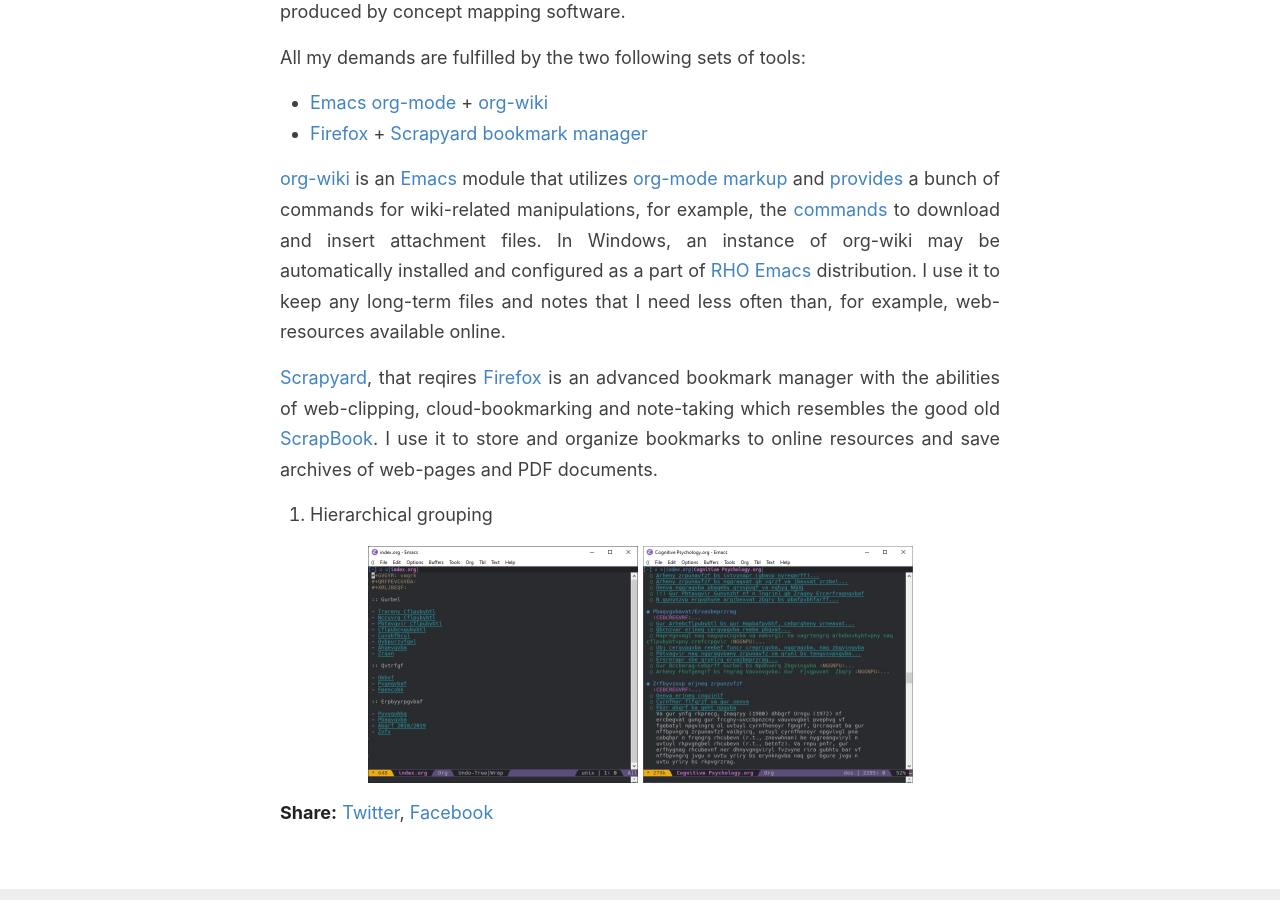
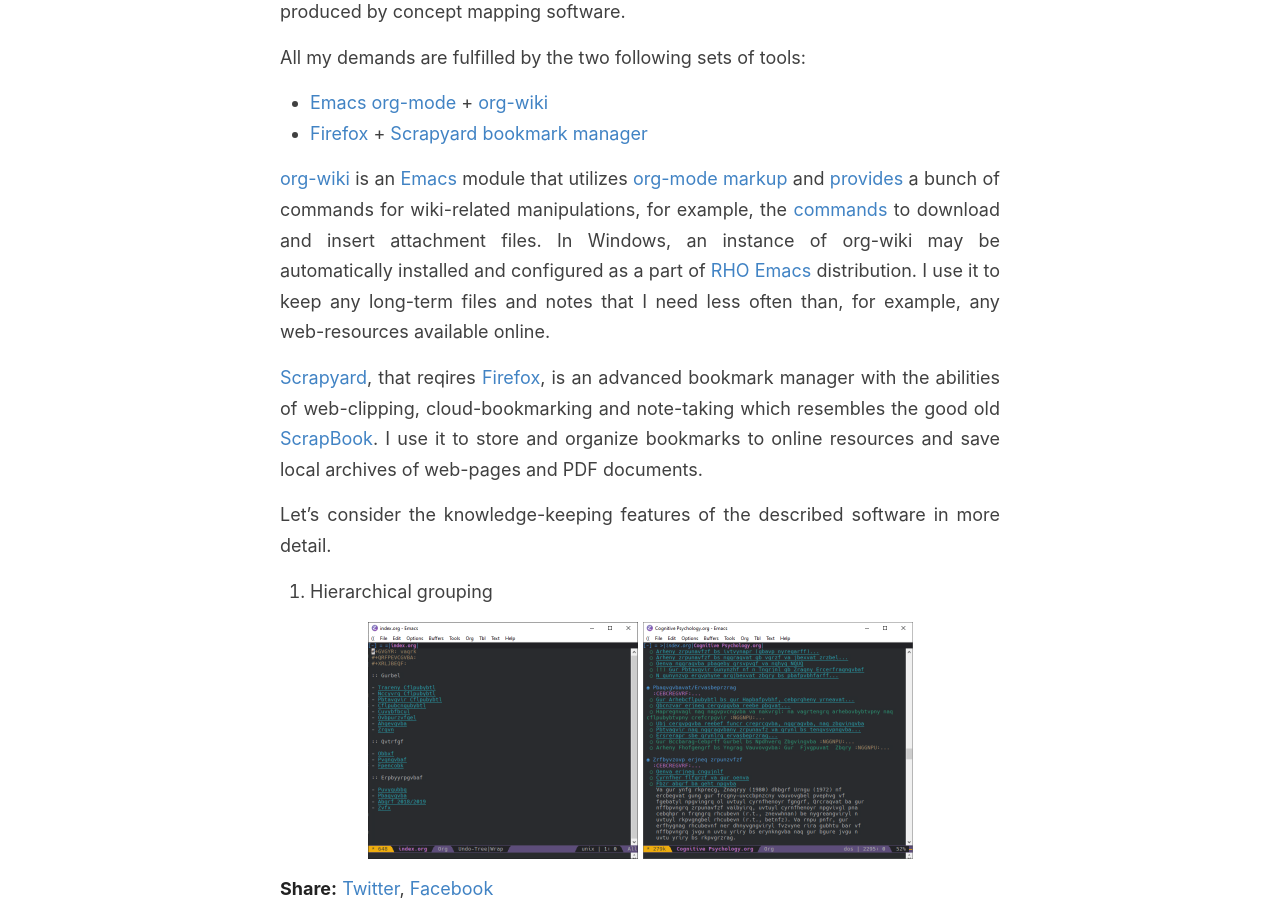
Before and after one commit to GChristensen/posts, a Jekyll site: the page built from _posts/2020-03-25-creating-personal-knowledge-base.md, in a window 1280 px wide and 900 px high, scrolled down 841 px. Built offline with Jekyll 4.4.1, drawn with Linux system fonts in a browser that asks for light colours.

Commit message:
Update 2020-03-25-creating-personal-knowledge-base.md

```diff
--- a/_posts/2020-03-25-creating-personal-knowledge-base.md
+++ b/_posts/2020-03-25-creating-personal-knowledge-base.md
@@ -39,14 +39,17 @@
 In Windows, an instance of org-wiki may be automatically
 installed and configured as a part of [RHO Emacs](https://rho-emacs.sourceforge.io) distribution.
 I use it to keep any long-term files and notes that I need less often than,
-for example, web-resources available online.
+for example, any web-resources available online.
 
 [Scrapyard](https://addons.mozilla.org/en-US/firefox/addon/scrapyard/), that
-reqires [Firefox](http://firefox.com) is an advanced bookmark manager with
+reqires [Firefox](http://firefox.com), is an advanced bookmark manager with
 the abilities of web-clipping, cloud-bookmarking and note-taking which
 resembles the good old [ScrapBook](https://en.wikipedia.org/wiki/ScrapBook).
 I use it to store and organize bookmarks to online resources and save
-archives of web-pages and PDF documents.
+local archives of web-pages and PDF documents.
+
+Let's consider the knowledge-keeping features of the described software in more
+detail.
 
 
 1. Hierarchical grouping
```
